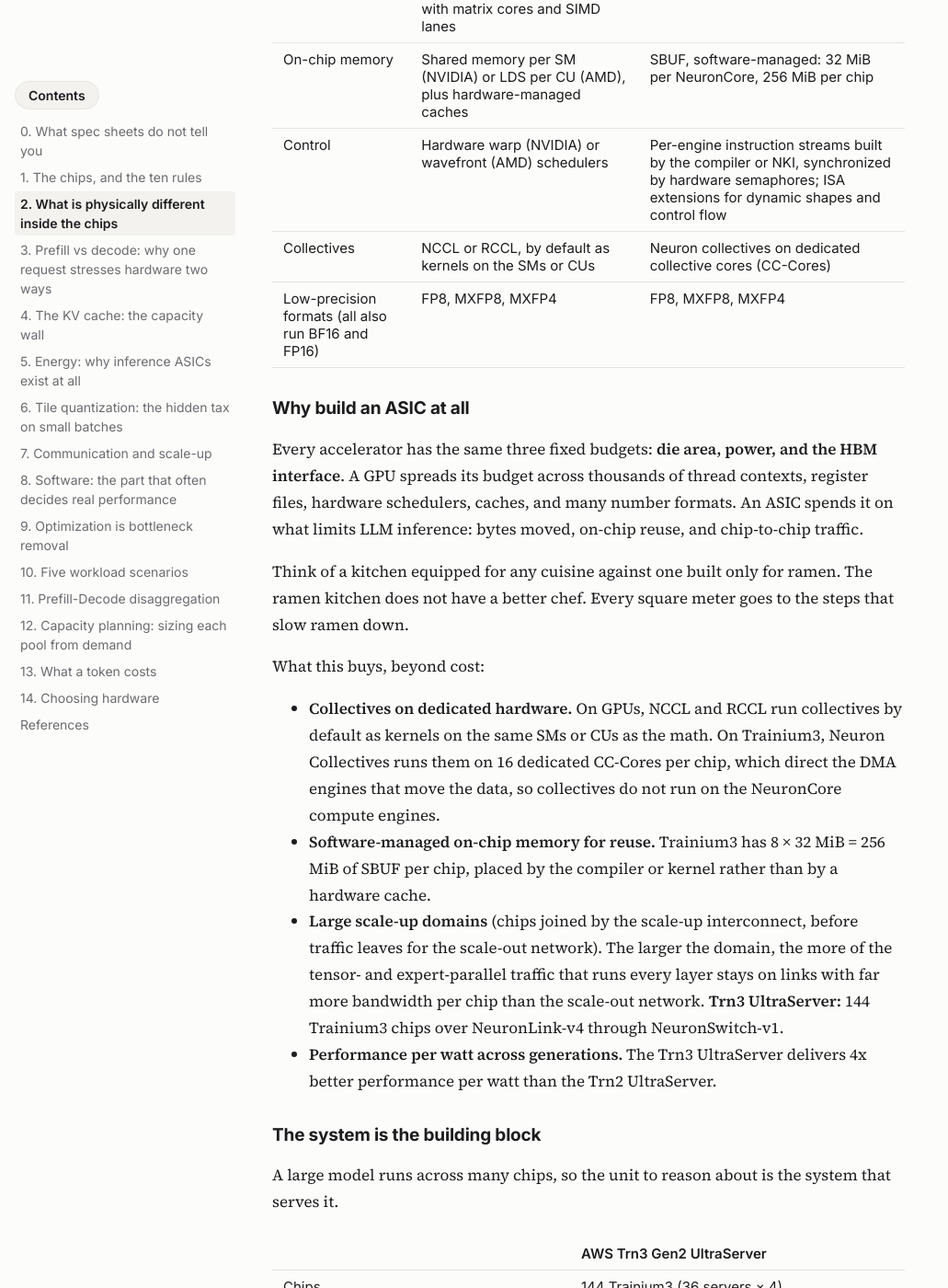
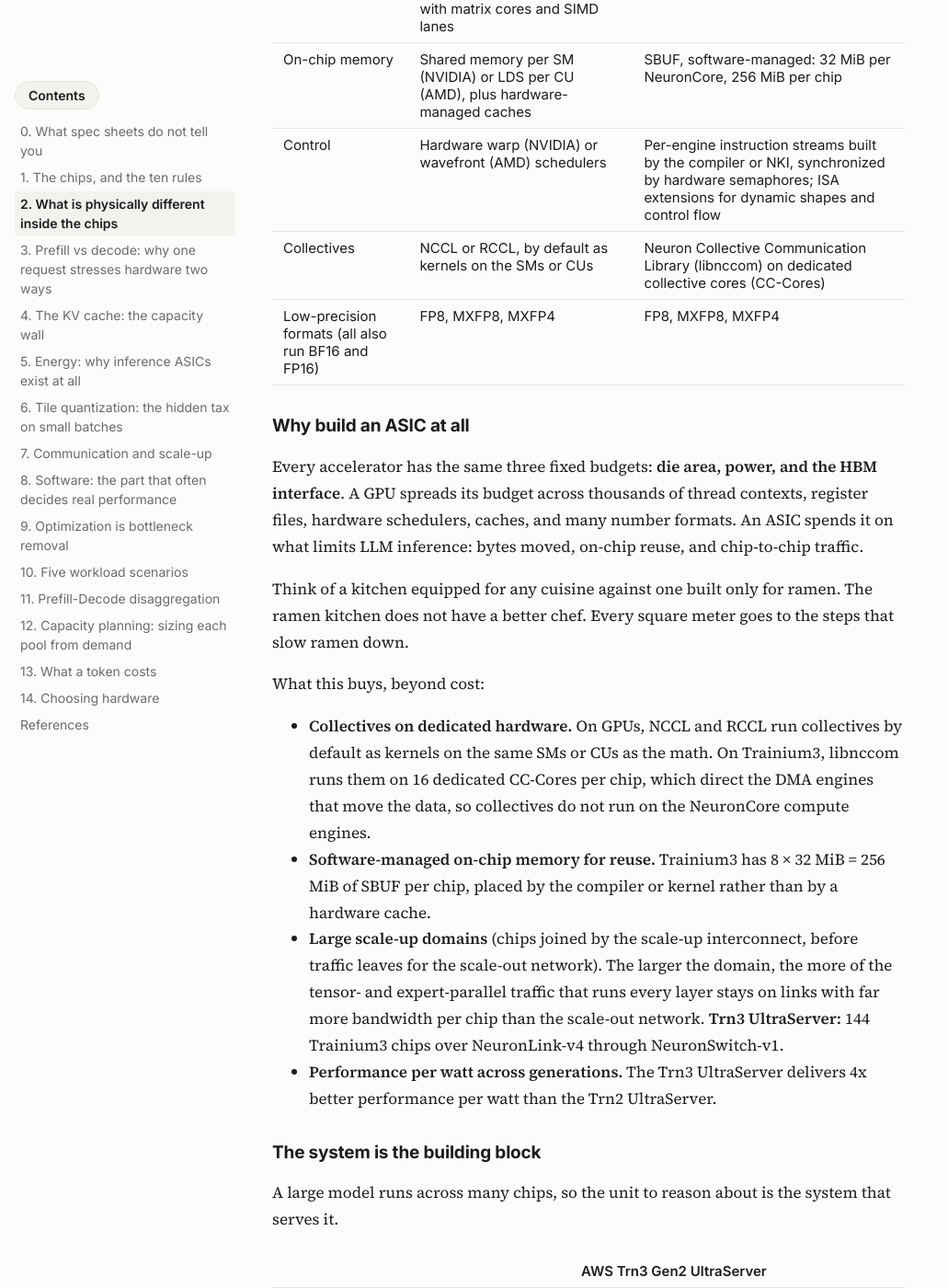
Before and after one commit to bananighosh/bananighosh.github.io, a Jekyll site: the page built from _posts/2026-11-16-flops-are-not-tokens.md, in a window 1280 px wide and 1400 px high, scrolled down 3451 px. Shown: the whole window at 92% size, without its empty margins (0-1031 px from the left). Built offline with Jekyll 4.4.1, drawn with Linux system fonts in a browser that asks for light colours; some of the changed text lies outside the part shown.

Commit message:
Name libnccom alongside NCCL and RCCL
Co-Authored-By: Claude Opus 5.5 <noreply@anthropic.com>
Claude-Session: https://claude.ai/code/session_01K2HJxVUv7i1duGErniTfDd

```diff
--- a/_posts/2026-11-16-flops-are-not-tokens.md
+++ b/_posts/2026-11-16-flops-are-not-tokens.md
@@ -84,7 +84,7 @@ Trainium3 moves data from HBM into SBUF with explicit DMA instead of a hardware
 | Compute units | Many streaming multiprocessors (NVIDIA) or compute units (AMD), each with matrix cores and SIMD lanes | 8 NeuronCore-v4, each a 128×128 systolic array plus vector, scalar, and GpSimd engines |
 | On-chip memory | Shared memory per SM (NVIDIA) or LDS per CU (AMD), plus hardware-managed caches | SBUF, software-managed: 32 MiB per NeuronCore, 256 MiB per chip |
 | Control | Hardware warp (NVIDIA) or wavefront (AMD) schedulers | Per-engine instruction streams built by the compiler or NKI, synchronized by hardware semaphores; ISA extensions for dynamic shapes and control flow |
-| Collectives | NCCL or RCCL, by default as kernels on the SMs or CUs | Neuron collectives on dedicated collective cores (CC-Cores) |
+| Collectives | NCCL or RCCL, by default as kernels on the SMs or CUs | Neuron Collective Communication Library (libnccom) on dedicated collective cores (CC-Cores) |
 | Low-precision formats (all also run BF16 and FP16) | FP8, MXFP8, MXFP4 | FP8, MXFP8, MXFP4 |
 
 ### Why build an ASIC at all
@@ -95,7 +95,7 @@ Think of a kitchen equipped for any cuisine against one built only for ramen. Th
 
 What this buys, beyond cost:
 
-- <b>Collectives on dedicated hardware.</b> On GPUs, NCCL and RCCL run collectives by default as kernels on the same SMs or CUs as the math. On Trainium3, Neuron Collectives runs them on 16 dedicated CC-Cores per chip, which direct the DMA engines that move the data, so collectives do not run on the NeuronCore compute engines.
+- <b>Collectives on dedicated hardware.</b> On GPUs, NCCL and RCCL run collectives by default as kernels on the same SMs or CUs as the math. On Trainium3, libnccom runs them on 16 dedicated CC-Cores per chip, which direct the DMA engines that move the data, so collectives do not run on the NeuronCore compute engines.
 - <b>Software-managed on-chip memory for reuse.</b> Trainium3 has 8 × 32 MiB = 256 MiB of SBUF per chip, placed by the compiler or kernel rather than by a hardware cache.
 - <b>Large scale-up domains</b> (chips joined by the scale-up interconnect, before traffic leaves for the scale-out network). The larger the domain, the more of the tensor- and expert-parallel traffic that runs every layer stays on links with far more bandwidth per chip than the scale-out network. <b>Trn3 UltraServer:</b> 144 Trainium3 chips over NeuronLink-v4 through NeuronSwitch-v1.
 - <b>Performance per watt across generations.</b> The Trn3 UltraServer delivers 4x better performance per watt than the Trn2 UltraServer.
@@ -343,7 +343,7 @@ Domain size sets how far expert parallelism can spread on the fast fabric. Colle
 | --- | --- | --- | --- | --- |
 | NVIDIA rack-scale NVLink systems | One rack of GPUs | NVLink | NCCL on the SMs; in-switch reduction | RDMA |
 | AMD MI355X | One node of GPUs | Infinity Fabric | RCCL on the CUs | RDMA over Ethernet |
-| AWS Trn3 UltraServer (Gen2) | 144 chips: 36 servers × 4 Trainium3 chips, across racks | NeuronLink-v4 through NeuronSwitch-v1: 2,560 GB/s per chip (both directions): 1,024 GB/s within a server, 1,280 GB/s across servers in a rack, 256 GB/s across racks | Neuron collectives on dedicated CC-Cores | EFA, 57,600 Gb/s per UltraServer |
+| AWS Trn3 UltraServer (Gen2) | 144 chips: 36 servers × 4 Trainium3 chips, across racks | NeuronLink-v4 through NeuronSwitch-v1: 2,560 GB/s per chip (both directions): 1,024 GB/s within a server, 1,280 GB/s across servers in a rack, 256 GB/s across racks | libnccom on dedicated CC-Cores | EFA, 57,600 Gb/s per UltraServer |
 
 <b>The design bets:</b>
 
@@ -386,7 +386,7 @@ Interconnect bandwidth can matter more than another few hundred TFLOPS.
 
 A chip is only as fast as the code that runs on it, which is why the compiler and kernel stack matter as much as the silicon.
 
-<figure><img src="/assets/img/flops-are-not-tokens/software-stacks-v3.svg?v=2" alt="Software stacks from framework to hardware for NVIDIA, AMD, and AWS Trainium." loading="lazy"></figure>
+<figure><img src="/assets/img/flops-are-not-tokens/software-stacks-v3.svg?v=3" alt="Software stacks from framework to hardware for NVIDIA, AMD, and AWS Trainium." loading="lazy"></figure>
 
 <b>Compilers and kernels.</b> Both platforms pair a compiler with hand-written kernels. A compiler fuses most of the graph (torch.compile on GPUs, the Neuron compiler on Trainium), and performance-critical operators are hand-tuned kernels (CUDA or Triton on GPUs, NKI on Trainium). The difference is scheduling: the Neuron compiler also plans every DMA transfer and engine instruction stream, work that GPU caches and warp schedulers partly absorb at run time:
 
```
Also changed, not shown: other parts of _posts/2026-11-16-flops-are-not-tokens.md (+1 -0 lines), assets/img/flops-are-not-tokens/software-stacks-v3.svg.
